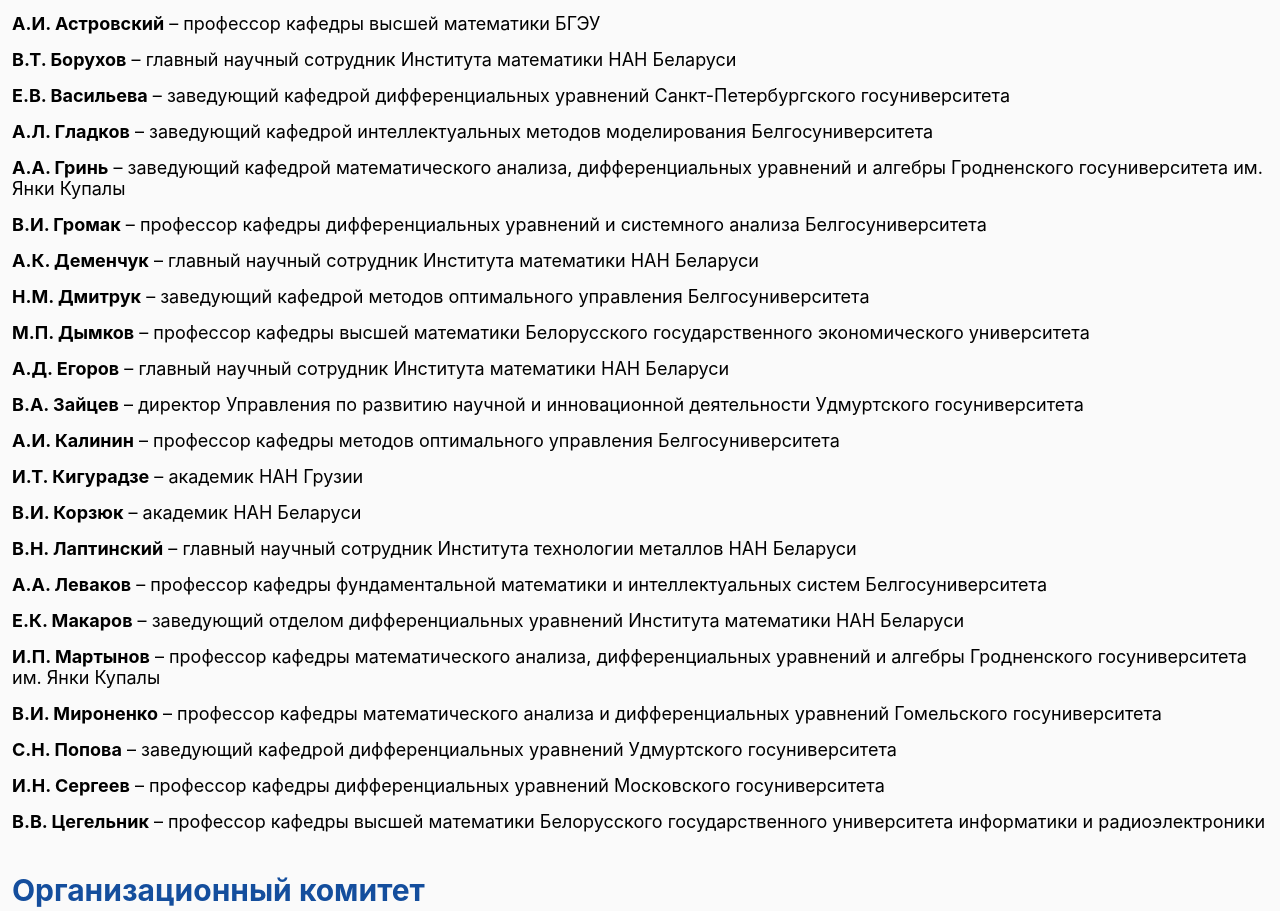
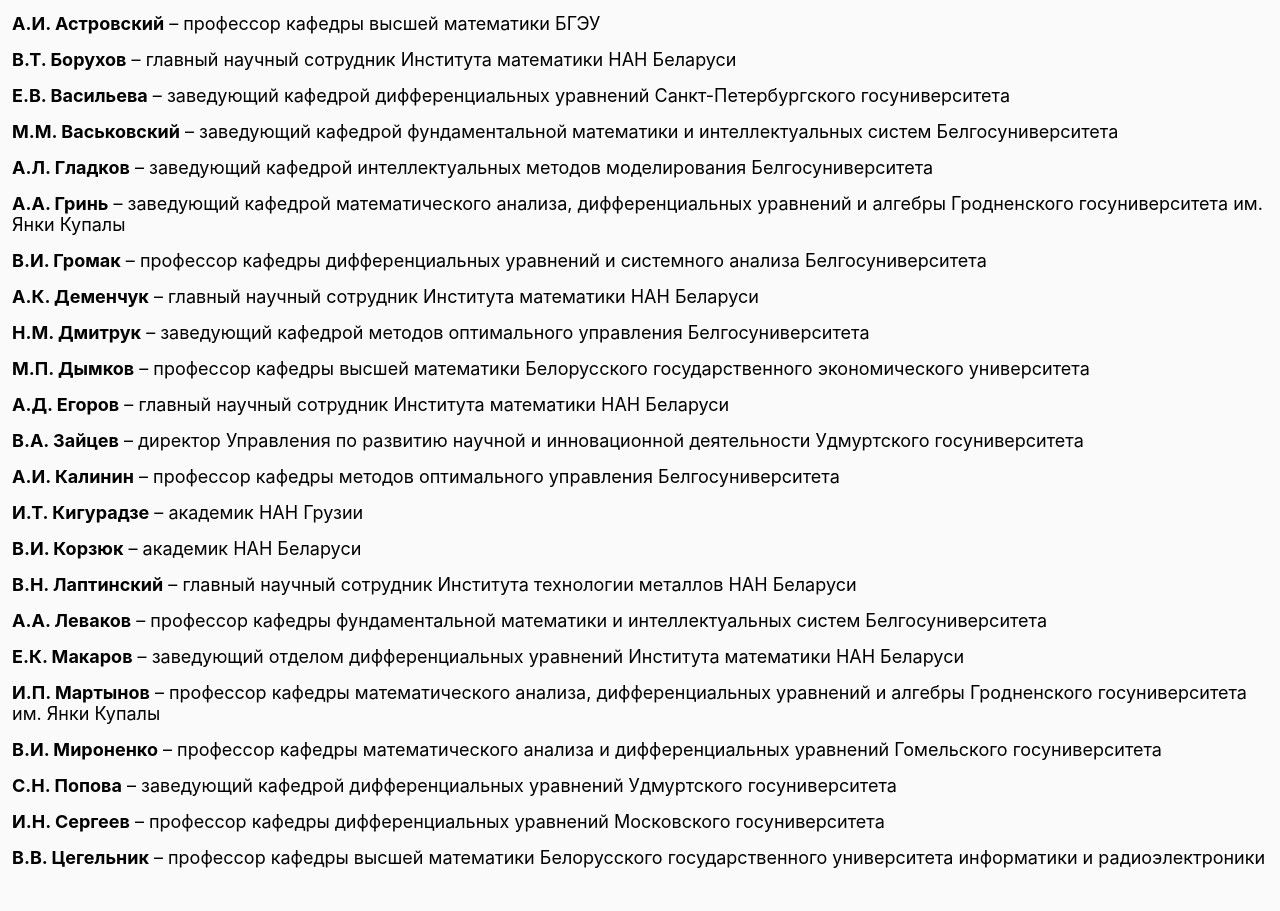
Before and after one commit to imconfde/8br, a React (Create React App) app: page / in a window 1280 px wide. Shown: the part 1903-2814 px from the top of the page. Built offline with nearby package versions, Linux system fonts and the light colour scheme.

Commit message:
add organizer

```diff
--- a/src/components/Organizers.js
+++ b/src/components/Organizers.js
@@ -19,6 +19,7 @@ function Organizers() {
           <p className="p-member"><b>А.И. Астровский</b> – профессор кафедры высшей математики БГЭУ</p>
           <p className="p-member"><b>В.Т. Борухов</b> – главный научный сотрудник Института математики НАН Беларуси</p>
           <p className="p-member"><b>Е.В. Васильева</b> – заведующий кафедрой дифференциальных уравнений Санкт-Петербургского госуниверситета</p>
+          <p className="p-member"><b>М.М. Васьковский</b> – заведующий кафедрой фундаментальной математики и интеллектуальных систем Белгосуниверситета</p>
           <p className="p-member"><b>А.Л. Гладков</b> – заведующий кафедрой интеллектуальных методов моделирования Белгосуниверситета</p>
           <p className="p-member"><b>А.А. Гринь</b> – заведующий кафедрой математического анализа, дифференциальных уравнений и алгебры Гродненского госуниверситета им. Янки Купалы</p>
           <p className="p-member"><b>В.И. Громак</b> – профессор кафедры дифференциальных уравнений и системного анализа Белгосуниверситета</p>
```
